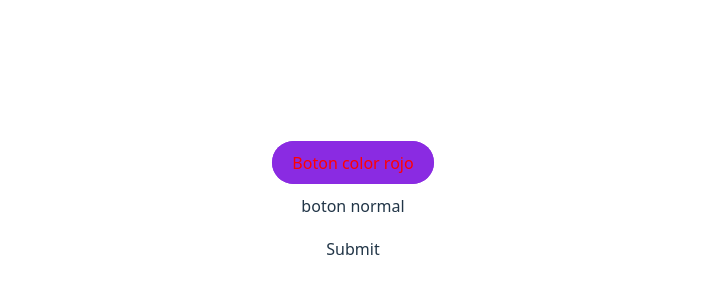
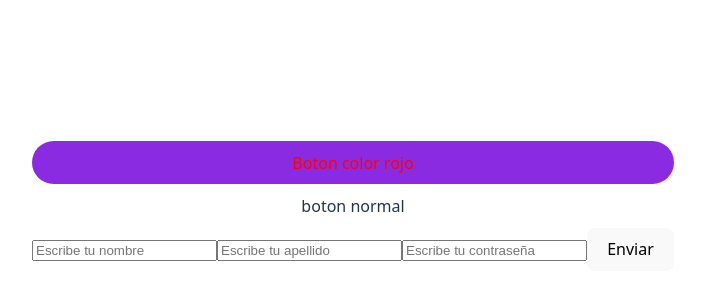
Before and after one commit to dhracr1808/courses, a React (Vite) app: page / in a window 1280 px wide. Shown: the part 194-494 px from the top of the page, without its empty margins (287-992 px from the left). Built offline with nearby package versions, Linux system fonts and the light colour scheme.

Commit message:
composition pattern

```diff
--- a/src/App.tsx
+++ b/src/App.tsx
@@ -14,6 +14,17 @@ function App() {
   const otraFuncion = () => {
     alert("Hola !");
   };
+
+  const onSubmit = (e: React.FormEvent) => {
+    e.preventDefault();
+    const target = e.target as HTMLFormElement;
+    const formData = new FormData(target);
+    target.childNodes.forEach((el) => {
+      console.log(el);
+    });
+    console.log("Formulario enviado");
+  };
+
   return (
     <>
       <ColorRed>
@@ -21,9 +32,19 @@ function App() {
       </ColorRed>
       <Button parentMethod={handleClick}>boton normal</Button>
       <AppForm>
-        <Button parentMethod={otraFuncion}>
-          <span>Submit</span>
-        </Button>
+        <input
+          data-regex="^.{5,}$"
+          name="username"
+          type="text"
+          placeholder="Escribe tu nombre"
+        />
+        <input name="lastname" type="text" placeholder="Escribe tu apellido" />
+        <input
+          name="password"
+          type="password"
+          placeholder="Escribe tu contraseña"
+        />
+        <button type="submit">Enviar</button>
       </AppForm>
     </>
   );
--- a/src/components/Button/Button.tsx
+++ b/src/components/Button/Button.tsx
@@ -1,9 +1,10 @@
+import type React from "react";
 import "./button.css";
 import type { ReactNode } from "react";
 
-interface Props extends reactWithChildren<"button"> {
+interface Props extends React.ComponentPropsWithRef<"button"> {
   children: ReactNode;
-  parentMethod: () => void;
+  parentMethod?: (e?: any) => void;
 }
 interface ChildrenProps {
   children: ReactNode;
@@ -12,9 +13,9 @@ export const ColorRed = ({ children }: ChildrenProps) => {
   return <div className="color-red">{children}</div>;
 };
 
-export const Button = ({ children, parentMethod }: Props) => {
+export const Button = ({ children, parentMethod, ...rest }: Props) => {
   return (
-    <button className="custom-button" onClick={parentMethod}>
+    <button {...rest} className="custom-button">
       {children}
     </button>
   );
--- a/src/components/form/AppForm.tsx
+++ b/src/components/form/AppForm.tsx
@@ -1,7 +1,9 @@
-interface Props {
+import React from "react";
+
+interface Props extends React.ComponentPropsWithRef<"form"> {
   children: React.ReactNode;
 }
 
-export const AppForm = ({ children }: Props) => {
-  return <form>{children}</form>;
+export const AppForm = ({ children, ...rest }: Props) => {
+  return <form {...rest}>{children}</form>;
 };
```
